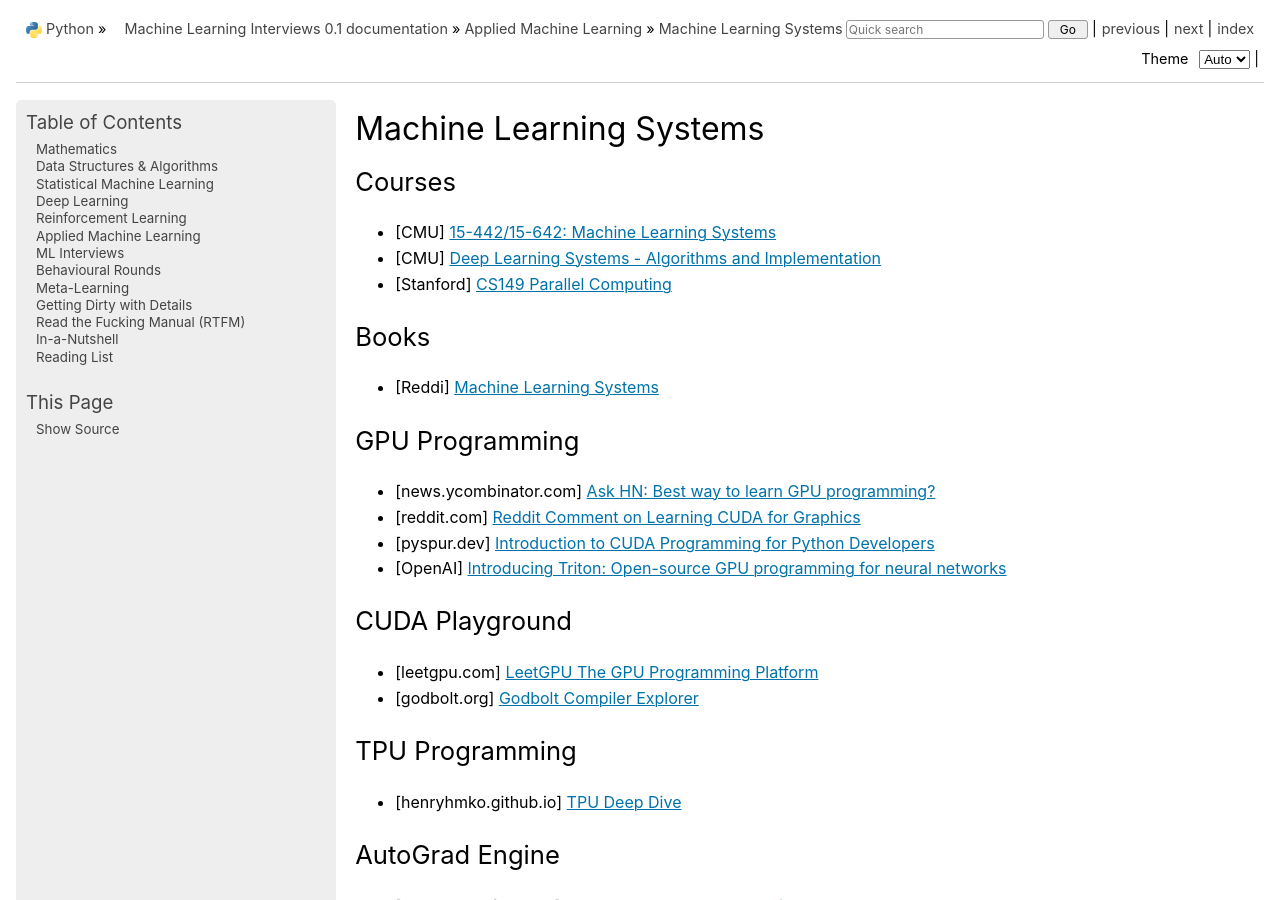
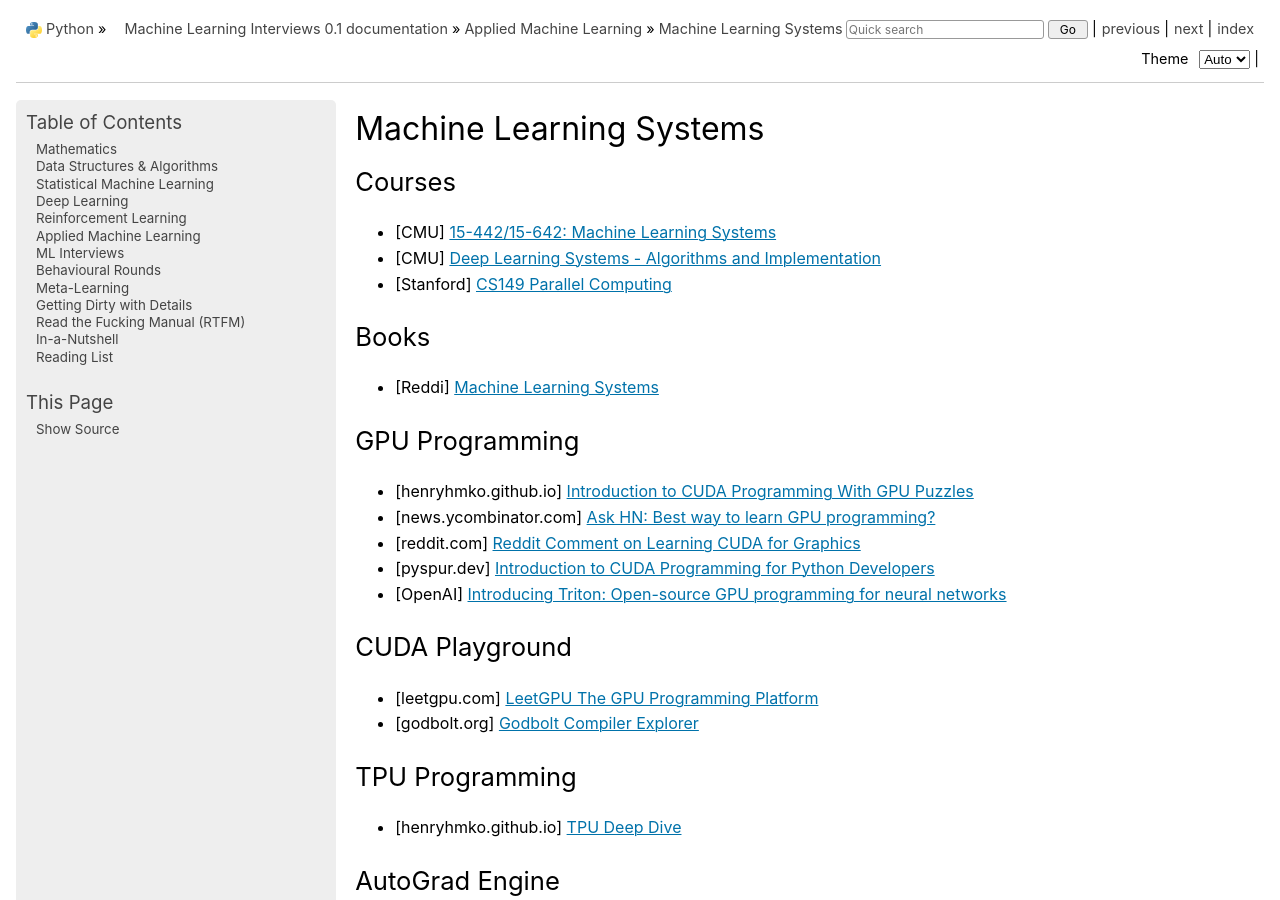
Before and after one commit to uselesstechjunks/leetcode, a Sphinx documentation site: the page built from docs/source/applied/sys/mlsys.rst, in a window 1280 px wide and 900 px high. Built offline with Sphinx 7.4.7, drawn with Linux system fonts in a browser that asks for light colours; pages that are not in the unit, such as notebooks, are missing from menus.

Commit message:
Update mlsys.rst

```diff
--- a/docs/source/applied/sys/mlsys.rst
+++ b/docs/source/applied/sys/mlsys.rst
@@ -16,6 +16,7 @@ Books
 *******************************************************************************
 GPU Programming
 *******************************************************************************
+- [henryhmko.github.io] `Introduction to CUDA Programming With GPU Puzzles <https://henryhmko.github.io/posts/cuda/cuda.html>`_
 - [news.ycombinator.com] `Ask HN: Best way to learn GPU programming? <https://news.ycombinator.com/item?id=38835813>`_
 - [reddit.com] `Reddit Comment on Learning CUDA for Graphics <https://old.reddit.com/r/GraphicsProgramming/comments/1fpi2cv/learning_cuda_for_graphics/loz9sm3/>`_
 - [pyspur.dev] `Introduction to CUDA Programming for Python Developers <https://www.pyspur.dev/blog/introduction_cuda_programming>`_
```
